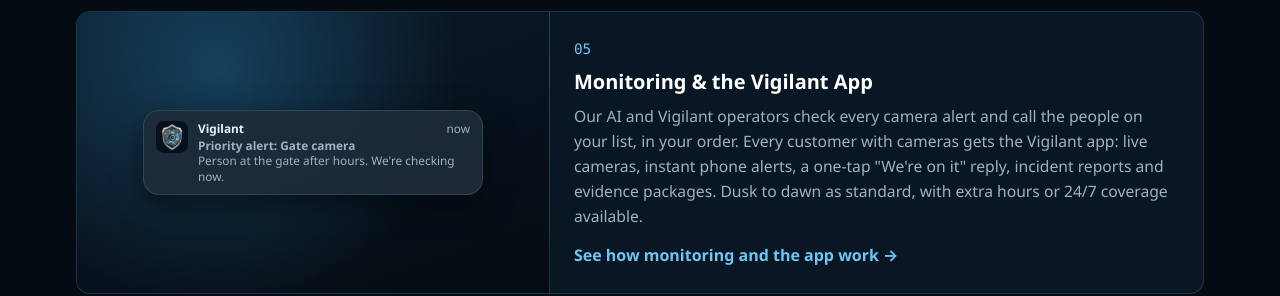
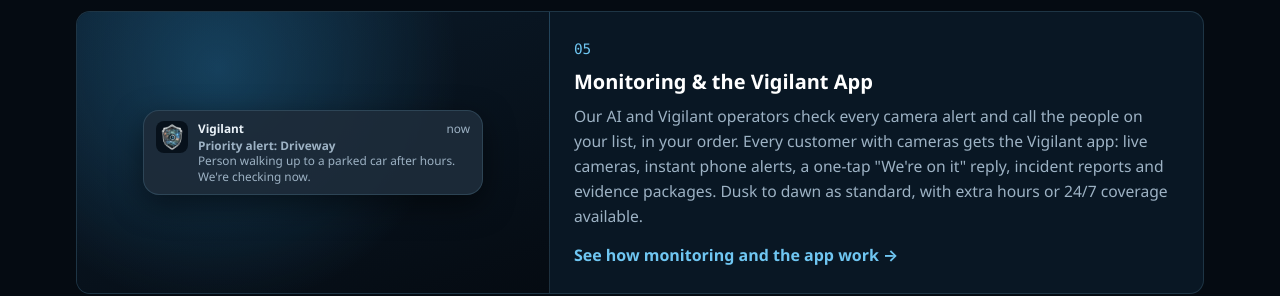
Before and after one commit to brandoncdickson/vigilant-site, a plain HTML site: page index.html in a window 1280 px wide. Shown: the part 2020-2316 px from the top of the page. Drawn offline with Linux system fonts and the light colour scheme.

Commit message:
Notification mockup: Priority alert for the Driveway camera (#10)
Match the alert to the Driveway tile below it (person walking up to a
parked car) on the Monitoring page and the homepage card.

Co-authored-by: Brandon Dickson <brandondickson@Brandons-MacBook-Air.local>
Co-authored-by: Claude Opus 5.5 <noreply@anthropic.com>

```diff
--- a/index.html
+++ b/index.html
@@ -128,8 +128,8 @@
                 <img src="assets/apple-touch-icon.png" alt="" width="36" height="36">
                 <div>
                   <p class="push-top"><strong>Vigilant</strong><span>now</span></p>
-                  <p class="push-title">Priority alert: Gate camera</p>
-                  <p class="push-body">Person at the gate after hours. We're checking now.</p>
+                  <p class="push-title">Priority alert: Driveway</p>
+                  <p class="push-body">Person walking up to a parked car after hours. We're checking now.</p>
                 </div>
               </div>
             </div>
```
Also changed, not shown: monitoring.html (+2 -2 lines).
